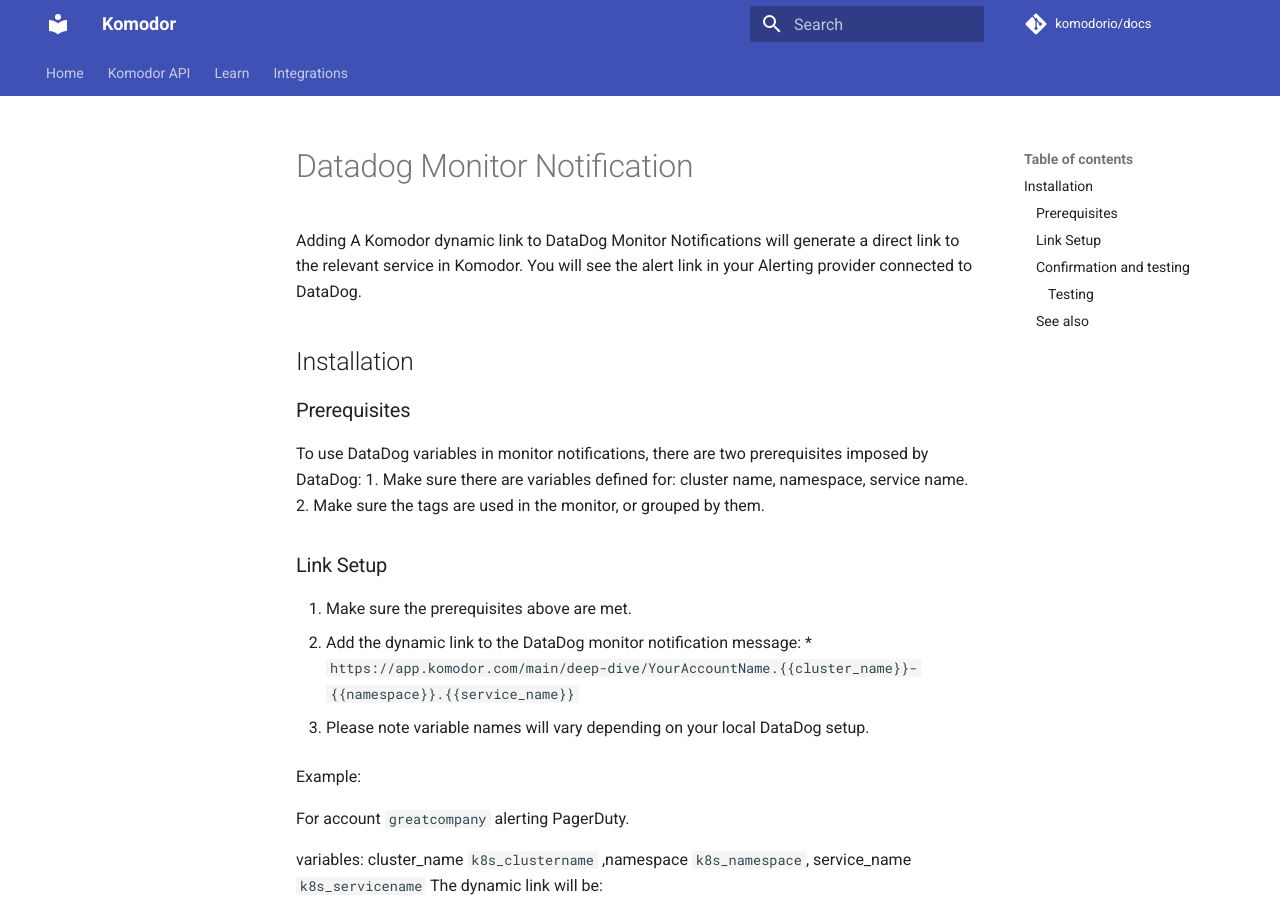
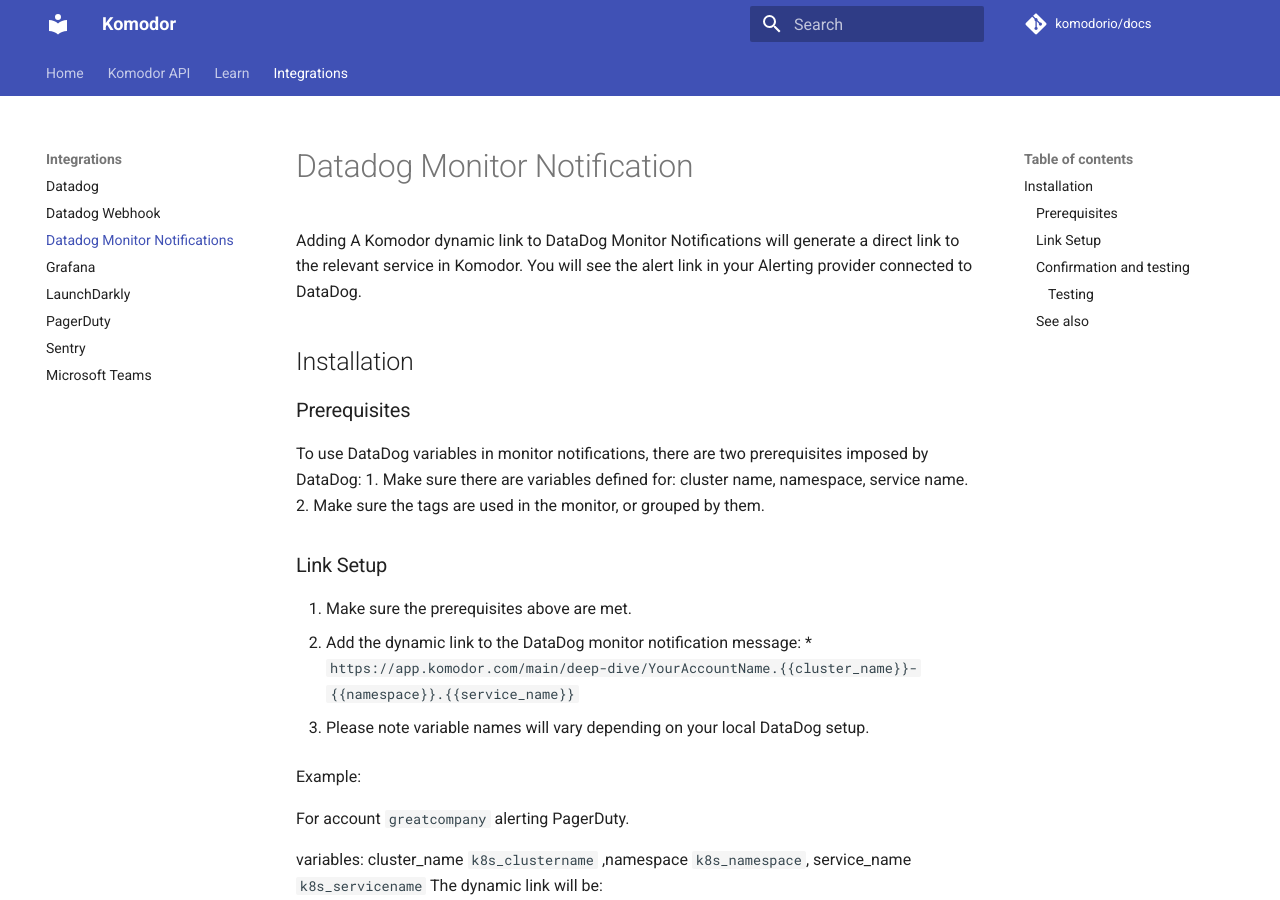
Before and after one commit to komodorio/docs, an MkDocs documentation site: the page built from docs/Integrations/Datadog-Monitor-Notification.md, in a window 1280 px wide and 900 px high. Built offline with MkDocs 1.6.1 and Material for MkDocs 9.7.7, drawn with Linux system fonts in a browser that asks for light colours; comment, search, counter and statistics services are not loaded.

Commit message:
Update mkdocs.yml

```diff
--- a/mkdocs.yml
+++ b/mkdocs.yml
@@ -35,6 +35,7 @@
   - Integrations:
     - Datadog: Integrations/Datadog.md
     - Datadog Webhook: Integrations/datadog-webhook.md
+    - Datadog Monitor Notifications: Integrations/Datadog-Monitor-Notification.md
     - Grafana: Integrations/Grafana.md
     - LaunchDarkly: Integrations/LaunchDarkly.md
     - PagerDuty: Integrations/PagerDuty.md
```
